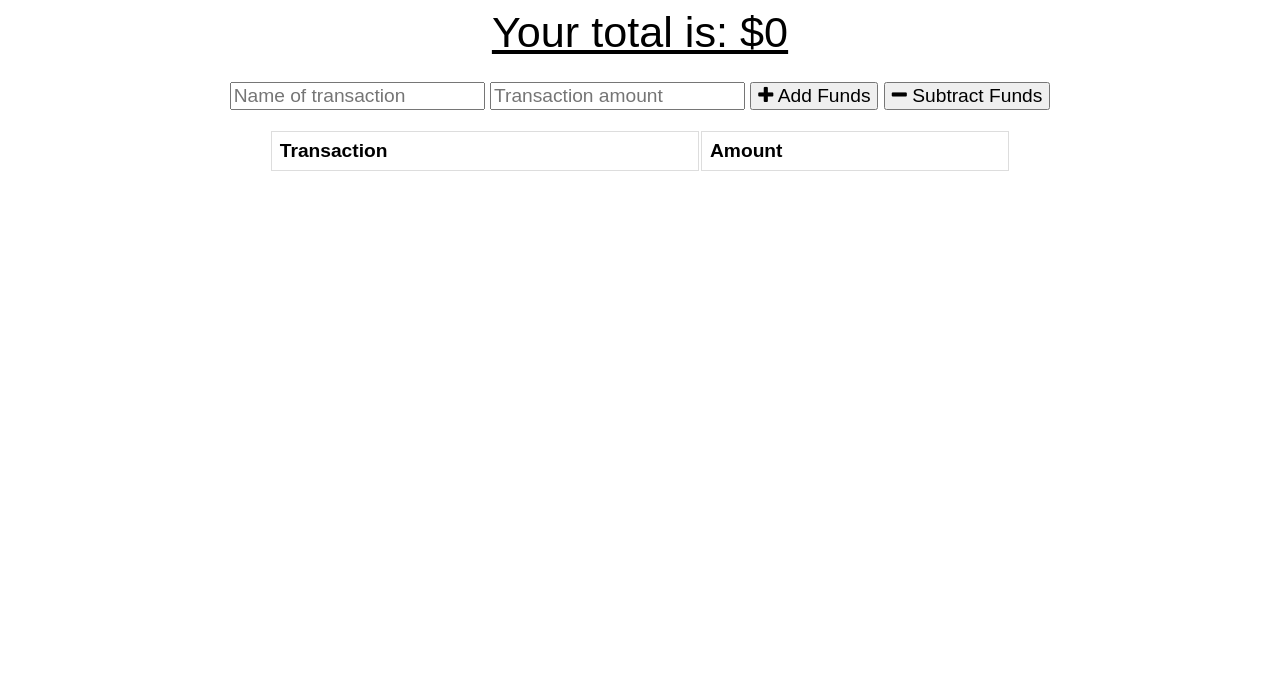
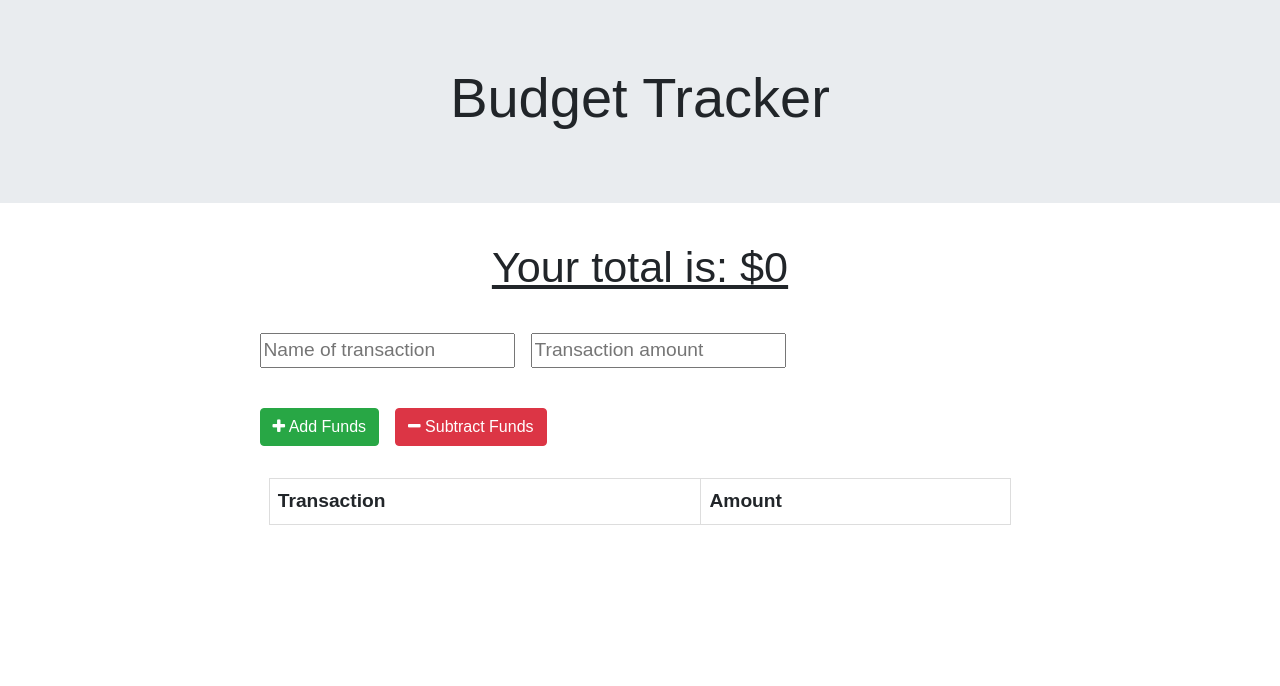
Before and after one commit to chernanma/Online-Offline-Budget-Trackers, a website: page public/index.html in a window 1280 px wide. Drawn offline with nearby package versions, Linux system fonts and the light colour scheme; no server answers.

Commit message:
Adding styling to index.html

```diff
--- a/public/index.html
+++ b/public/index.html
@@ -6,23 +6,32 @@
   <meta http-equiv="X-UA-Compatible" content="ie=edge">
   <meta name="theme-color" content="#317EFB">
   <link rel="shortcut icon" href="icons/icon-192x192.png" type="image/x-icon">
-
+  <link rel="stylesheet" href="https://cdn.jsdelivr.net/npm/bootstrap@4.5.3/dist/css/bootstrap.min.css" integrity="sha384-TX8t27EcRE3e/ihU7zmQxVncDAy5uIKz4rEkgIXeMed4M0jlfIDPvg6uqKI2xXr2" crossorigin="anonymous">
   <link rel="stylesheet" href="https://stackpath.bootstrapcdn.com/font-awesome/4.7.0/css/font-awesome.min.css">
   <link rel="stylesheet" href="./styles.css">
   <link rel="manifest" href="./manifest.webmanifest">
   <title>Budget Tracker</title>
 </head>
 <body>
+  <div class="jumbotron jumbotron-fluid">
+    <div class="container text-center">
+      <h1 class="display-4">Budget Tracker</h1>
+    </div>
+  </div>
   <div class="wrapper">
     <div class="total">
       <div class="total">Your total is: $<span id="total">0</span></div>
     </div>
 
     <div class="form">
-      <input type="text" id="t-name" placeholder="Name of transaction" />
-      <input type="number" min="0" id="t-amount" placeholder="Transaction amount" />
-      <button id="add-btn"><i class="fa fa-plus buttons"></i> Add Funds</button>
-      <button id="sub-btn"><i class="fa fa-minus"></i> Subtract Funds</button>
+      <div class="row m-4">
+        <input type="text" id="t-name" placeholder="Name of transaction" class="m-2" />
+        <input type="number" min="0" id="t-amount" placeholder="Transaction amount" class="m-2" />
+      </div>
+      <div class="row m-4">
+        <button id="add-btn" class="btn btn-success m-2"><i class="fa fa-plus buttons"></i> Add Funds</button>
+        <button id="sub-btn" class="btn btn-danger m-2"><i class="fa fa-minus"></i> Subtract Funds</button>
+      </div>
       <p class="error"></p>
     </div>
 
--- a/public/service-worker.js
+++ b/public/service-worker.js
@@ -7,6 +7,8 @@ const FILES_TO_CACHE = [
   "/manifest.webmanifest",
   "/icons/icon-192x192.png",
   "/icons/icon-512x512.png",
+  "https://stackpath.bootstrapcdn.com/font-awesome/4.7.0/css/font-awesome.min.css",
+  "https://cdn.jsdelivr.net/npm/chart.js@2.8.0"
 ];
 
 const CACHE_NAME = "static-cache-v1";
```
